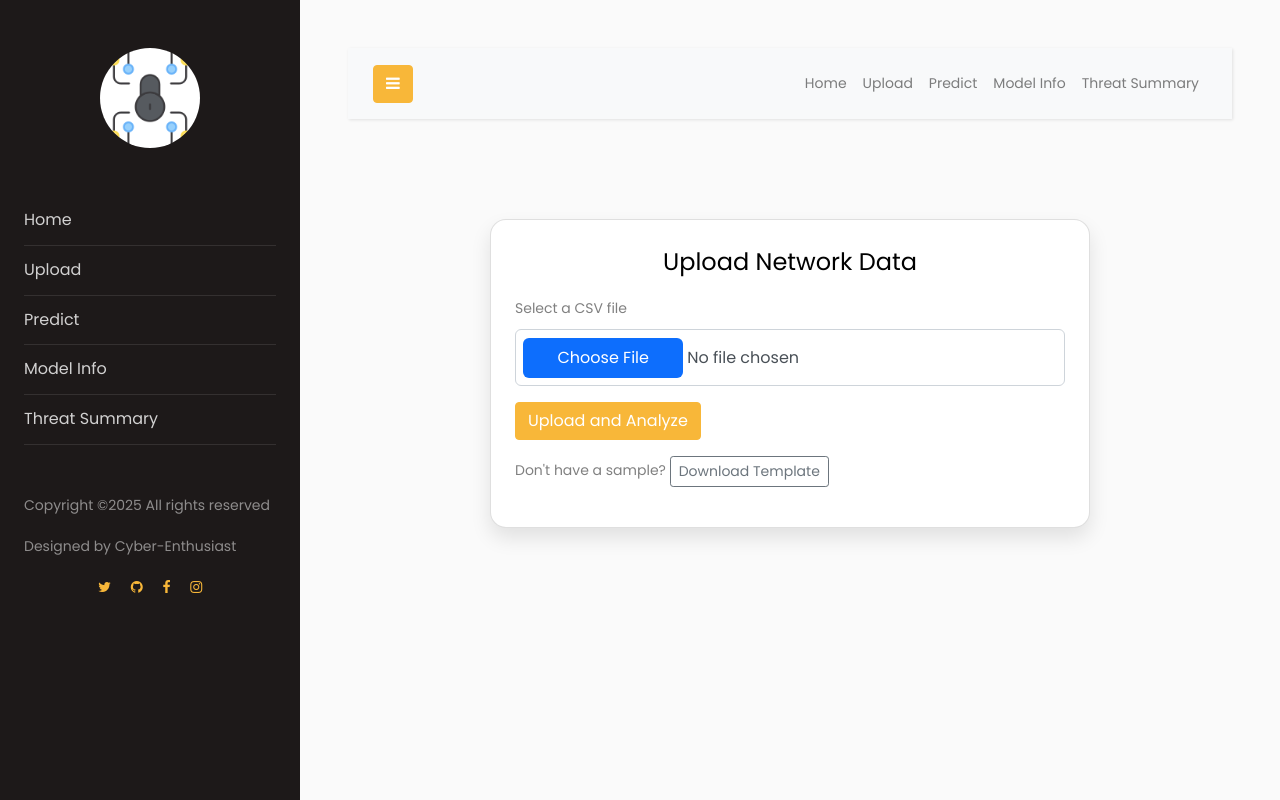
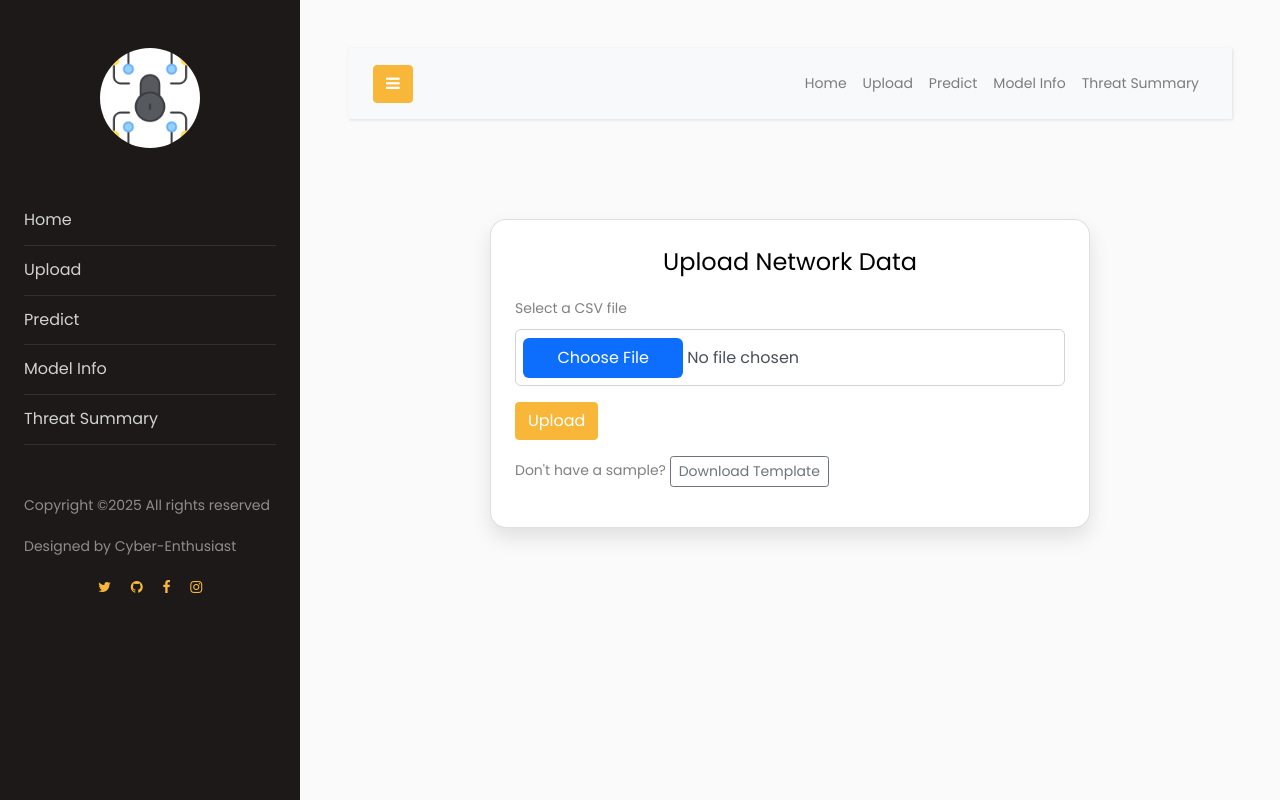
Before and after one commit to cyber-enthusiast-1/web-attack-detector, a Flask app: page /upload in a window 1280 px wide. Run offline with Flask 3, Linux system fonts and the light colour scheme; parts of the project's set-up code (start-up, migrations or seed data) failed here and were passed over; some libraries are stand-ins or nearby versions.

Commit message:
Updated upload.html

```diff
--- a/web-attack/templates/upload.html
+++ b/web-attack/templates/upload.html
@@ -11,7 +11,7 @@
                 <input class="form-control" type="file" name="file" id="file" accept=".csv" required>
             </div>
             <div class="d-grid gap-2">
-                <button type="submit" class="btn btn-primary">Upload and Analyze</button>
+                <button type="submit" class="btn btn-primary">Upload</button>
             </div>
         </form>
 
```
